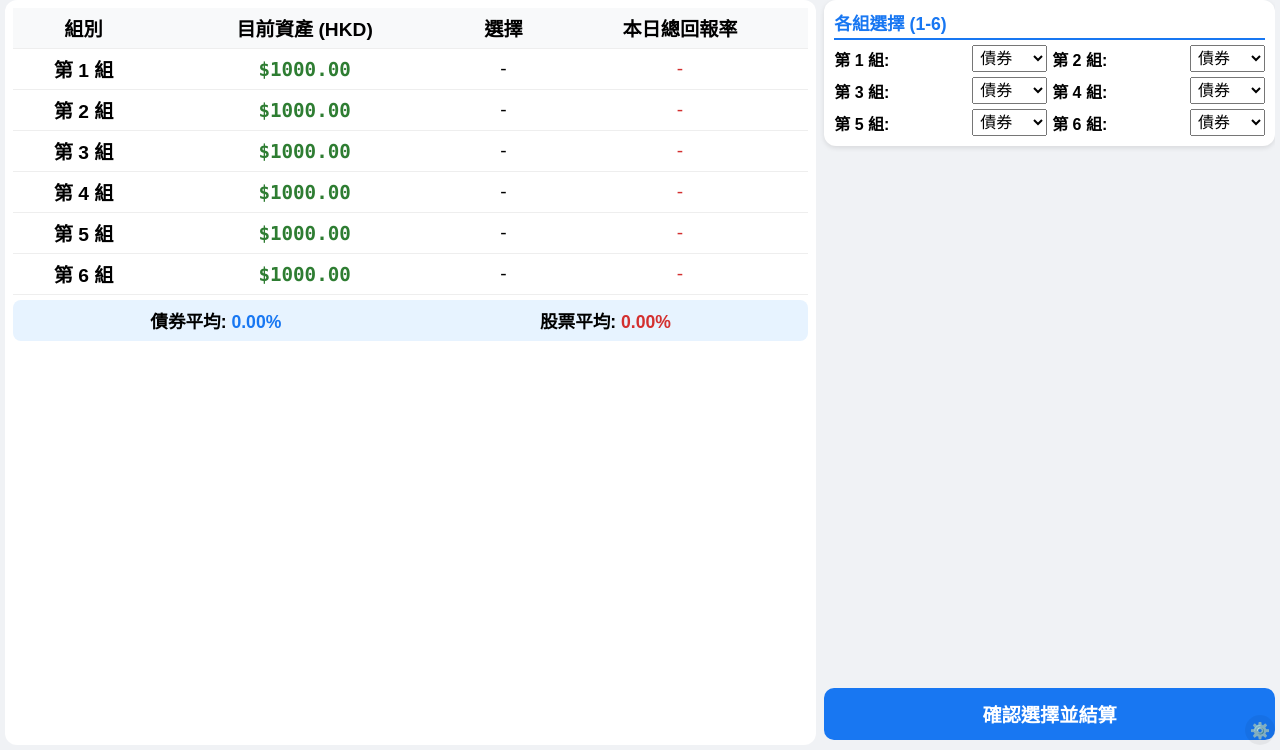
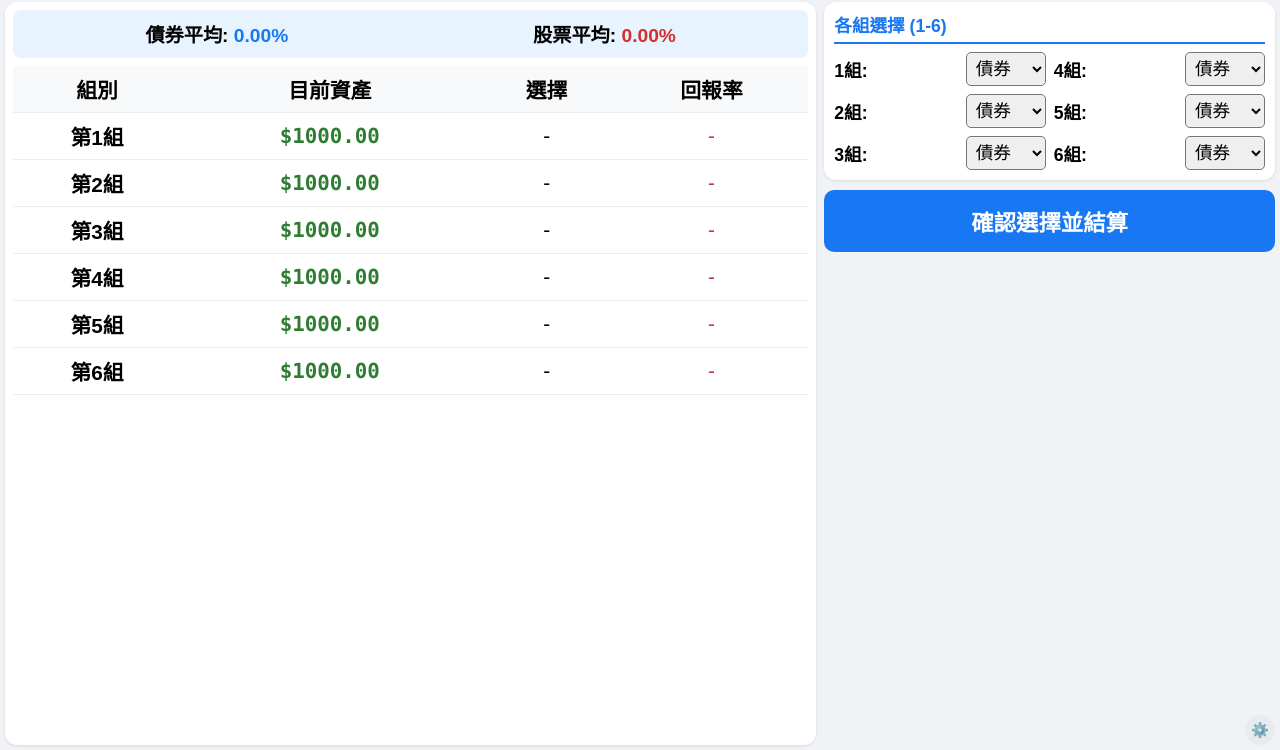
Before and after one commit to kanshing830/sharesandbonds, a plain HTML site: page index.html in a window 1280 px wide. Shown: the part 50-800 px from the top of the page. Drawn offline with Linux system fonts and the light colour scheme.

Commit message:
Update index.html

```diff
--- a/index.html
+++ b/index.html
@@ -2,93 +2,46 @@
 <html lang="zh-Hant">
 <head>
     <meta charset="UTF-8">
-    <title>投資模擬：誰是Elon Musk？！ (iPad 適配版)</title>
+    <title>投資模擬：誰是Elon Musk？！ (iPad 優化版)</title>
     <style>
-    /* Prevent the body from scrolling and use a full-height flex column */
-    body {
-        font-family: "Microsoft JhengHei", sans-serif;
-        background-color: #f0f2f5;
-        margin: 0;
-        padding: 5px;
-        height: 100vh;
-        overflow: hidden;
-        display: flex;
-        flex-direction: column;
-        box-sizing: border-box;
-    }
+        body { font-family: "Microsoft JhengHei", sans-serif; background-color: #f0f2f5; margin: 0; padding: 5px; height: 100vh; overflow: hidden; display: flex; flex-direction: column; box-sizing: border-box; }
+        .header { text-align: center; padding: 5px 0; background: #1877f2; color: white; border-radius: 8px; margin-bottom: 5px; flex-shrink: 0; }
+        .header h1 { margin: 0; font-size: 1.4rem; }
 
-    .header { text-align: center; padding: 5px 0; background: #1877f2; color: white; border-radius: 8px; margin-bottom: 5px; flex-shrink: 0; }
-    .header h1 { margin: 0; font-size: 1.3rem; }
+        .dashboard { flex: 1; display: grid; grid-template-columns: 1.8fr 1fr; gap: 8px; min-height: 0; }
 
-    /* Dashboard now takes up exactly the remaining height */
-    .dashboard {
-        flex: 1;
-        display: grid;
-        grid-template-columns: 1.8fr 1fr;
-        gap: 8px;
-        min-height: 0; /* Critical for flex children to shrink */
-        overflow: hidden;
-    }
-
-    /* Main Panel: The table area */
-    .main-panel {
-        background: white;
-        padding: 8px;
-        border-radius: 12px;
-        display: flex;
-        flex-direction: column;
-        min-height: 0;
-    }
-
-    /* Table Container: Make the table scroll internally if needed, but try to fit it */
+        /* 左側面板：統計移到最上方 */
+        .main-panel { background: white; padding: 8px; border-radius: 12px; display: flex; flex-direction: column; min-height: 0; box-shadow: 0 1px 3px rgba(0,0,0,0.1); }
+        .stats-box { background: #e7f3ff; padding: 10px; border-radius: 8px; font-size: 1.2rem; font-weight: bold; display: flex; justify-content: space-around; margin-bottom: 8px; flex-shrink: 0; }
         .table-container { flex: 1; overflow-y: auto; }
-    table { width: 100%; border-collapse: collapse; font-size: 1.2rem; }
-    th, td { border-bottom: 1px solid #eee; padding: 6px 4px; text-align: center; }
+        table { width: 100%; border-collapse: collapse; font-size: 1.3rem; }
+        th, td { border-bottom: 1px solid #eee; padding: 8px 4px; text-align: center; }
         th { background: #f8f9fa; position: sticky; top: 0; }
 
         .winner-row { background-color: #fff9c4 !important; }
+        .winner-row td { font-weight: bold; }
+        .winner-row td.balance { color: #f57f17; }
         .balance { font-family: 'Consolas', monospace; font-weight: bold; color: #2e7d32; }
 
-    .stats-box {
-        background: #e7f3ff;
-        padding: 8px;
-        border-radius: 8px;
-        font-size: 1.1rem;
-        font-weight: bold;
-        display: flex;
-        justify-content: space-around;
-        margin-top: 5px;
-        flex-shrink: 0;
-    }
+        /* 右側面板：按鈕移到中間 */
+        .side-panel { display: flex; flex-direction: column; gap: 8px; min-height: 0; }
+        .card { background: white; padding: 10px; border-radius: 12px; box-shadow: 0 1px 3px rgba(0,0,0,0.1); }
+        h2 { margin: 0 0 8px 0; font-size: 1.1rem; color: #1877f2; border-bottom: 2px solid #1877f2; padding-bottom: 5px; }
 
-    /* Side Panel: Inputs and Buttons */
-    .side-panel { display: flex; flex-direction: column; gap: 8px; min-height: 0; }
-    .card { background: white; padding: 10px; border-radius: 12px; box-shadow: 0 2px 5px rgba(0,0,0,0.1); }
-    h2 { margin: 0 0 5px 0; font-size: 1.1rem; color: #1877f2; border-bottom: 2px solid #1877f2; padding-bottom: 3px; }
+        .group-grid { display: grid; grid-template-columns: 1fr 1fr; grid-template-rows: repeat(3, 1fr); grid-auto-flow: column; gap: 8px; }
+        .group-item { display: flex; align-items: center; justify-content: space-between; font-size: 1.1rem; font-weight: bold; }
+        select { padding: 5px; font-size: 1.1rem; border-radius: 5px; width: 80px; }
 
-    /* Tighten the group grid to save vertical space */
-    .group-grid {
-        display: grid;
-        grid-template-columns: 1fr 1fr;
-        grid-template-rows: repeat(3, 1fr);
-        gap: 5px;
-    }
-    .group-item { display: flex; align-items: center; justify-content: space-between; font-size: 1rem; font-weight: bold; }
-    select { padding: 3px; font-size: 1rem; width: 75px; }
+        /* 結算按鈕區域 - 現在位於中間 */
+        .action-area { padding: 2px 0; }
+        .btn { width: 100%; padding: 15px; border: none; border-radius: 10px; cursor: pointer; font-weight: bold; font-size: 1.4rem; transition: 0.2s; }
+        .btn-next { background: #1877f2; color: white; }
+        .btn-reset { background: #ccc; margin-top: 8px; font-size: 1.1rem; padding: 10px; }
 
         #dividend-card { display: none; background: #fff4e5; border: 2px solid #f7b928; }
-    .div-btn { background: #f7b928; color: #000; border: none; padding: 8px; border-radius: 8px; font-weight: bold; font-size: 1rem; cursor: pointer; width: 100%; }
+        .div-btn { background: #f7b928; color: #000; border: none; padding: 12px; border-radius: 8px; font-weight: bold; font-size: 1.1rem; cursor: pointer; width: 100%; }
 
-    /* Buttons area */
-    .action-area { margin-top: auto; padding-bottom: 5px; flex-shrink: 0; }
-    .btn { width: 100%; padding: 12px; border: none; border-radius: 10px; cursor: pointer; font-weight: bold; font-size: 1.2rem; }
-    .btn-next { background: #1877f2; color: white; }
-
-    .admin-trigger {
-        position: fixed; bottom: 5px; right: 5px; width: 30px; height: 30px;
-        background: rgba(0,0,0,0.05); border-radius: 50%; display: flex;
-        align-items: center; justify-content: center; cursor: pointer; z-index: 999;
-    }
+        .admin-trigger { position: fixed; bottom: 5px; right: 5px; width: 30px; height: 30px; background: rgba(0,0,0,0.03); border-radius: 50%; display: flex; align-items: center; justify-content: center; z-index: 999; color: #ddd; font-size: 0.9rem; }
     </style>
 </head>
 <body>
@@ -99,21 +52,22 @@
 
 <div class="dashboard">
     <div class="main-panel">
+        <div class="stats-box">
+            <span>債券平均: <span id="avg-bond" style="color:#1877f2">0.00%</span></span>
+            <span>股票平均: <span id="avg-share" style="color:#d32f2f">0.00%</span></span>
+        </div>
+        <div class="table-container">
             <table>
                 <thead>
                     <tr>
                         <th>組別</th>
-                    <th>目前資產 (HKD)</th>
+                        <th>目前資產</th>
                         <th>選擇</th>
-                    <th>本日總回報率</th>
+                        <th>回報率</th>
                     </tr>
                 </thead>
                 <tbody id="table-body"></tbody>
             </table>
-
-        <div class="stats-box">
-            <span>債券平均: <span id="avg-bond" style="color:#1877f2">0.00%</span></span>
-            <span>股票平均: <span id="avg-share" style="color:#d32f2f">0.00%</span></span>
         </div>
     </div>
 
@@ -123,14 +77,14 @@
             <div class="group-grid" id="input-container"></div>
         </div>
 
-        <div id="dividend-card" class="card">
-            <h2 style="color: #e67e22; border-color: #e67e22;">公司即時決策 (隱藏獎勵)</h2>
-            <button class="div-btn" onclick="applyInstantDividend()">💰 追加額外股息 (+2%)</button>
+        <div class="action-area">
+            <button id="main-action-btn" class="btn btn-next" onclick="nextDay()">確認選擇並結算</button>
+            <button id="reset-btn" class="btn btn-reset" style="display:none;" onclick="location.reload()">重新開始</button>
         </div>
 
-        <div style="margin-top: auto; padding-bottom: 5px;">
-            <button id="main-action-btn" class="btn btn-next" onclick="nextDay()">確認選擇並結算</button>
-            <button id="reset-btn" class="btn" style="background:#ccc; display:none; margin-top:8px;" onclick="location.reload()">重新開始</button>
+        <div id="dividend-card" class="card">
+            <h2 style="color: #e67e22; border-color: #e67e22;">公司即時決策</h2>
+            <button class="div-btn" onclick="applyInstantDividend()">💰 追加額外股息 (+2%)</button>
         </div>
     </div>
 </div>
@@ -144,14 +98,7 @@
     let totalBondReturn = 0;
     let totalShareReturn = 0;
     let isSettled = false;
-
     const shareBehavior = [0.06, -0.05, 0.08, 0.04, -0.08, 0.07, 0.09];
-
-    window.addEventListener('keydown', function(e) {
-        if (e.key.toLowerCase() === 'd') {
-            toggleDividendCard();
-        }
-    });
 
     function toggleDividendCard() {
         if (!isSettled) return;
@@ -162,7 +109,7 @@
     function initInputs() {
         const container = document.getElementById('input-container');
         for (let i = 1; i <= 6; i++) {
-            container.innerHTML += `<div class="group-item"><label>第 ${i} 組:</label><select id="sel-${i}"><option value="B">債券</option><option value="S">股票</option></select></div>`;
+            container.innerHTML += `<div class="group-item"><label>${i}組:</label><select id="sel-${i}"><option value="B">債券</option><option value="S">股票</option></select></div>`;
         }
     }
 
@@ -170,26 +117,14 @@
         const tbody = document.getElementById('table-body');
         tbody.innerHTML = '';
         const maxBalance = Math.max(...groups.map(g => g.balance));
-
         groups.forEach(g => {
             let returnDisplay = '-';
             const isLeading = g.balance === maxBalance && g.balance > 1000;
-
             if (isSettled) {
-                const totalPct = (g.lastReturn * 100).toFixed(2);
-                returnDisplay = totalPct + '%';
-                if (g.currentBonus > 0) {
-                    returnDisplay += ` <small style="color:#f7b928">(+${g.currentBonus}% 股息)</small>`;
+                returnDisplay = (g.lastReturn * 100).toFixed(2) + '%';
+                if (g.currentBonus > 0) returnDisplay += ` <small>(+${g.currentBonus}%)</small>`;
             }
-            }
-
-            tbody.innerHTML += `
-                <tr class="${isLeading ? 'winner-row' : ''}">
-                    <td><strong>第 ${g.id} 組</strong>${isLeading ? '<span class="trophy">🏆</span>' : ''}</td>
-                    <td class="balance">$${g.balance.toFixed(2)}</td>
-                    <td>${isSettled ? (g.choice === 'B' ? '債券' : '股票') : '-'}</td>
-                    <td style="color:${g.lastReturn >= 0 ? '#d32f2f' : '#2e7d32'}">${returnDisplay}</td>
-                </tr>`;
+            tbody.innerHTML += `<tr class="${isLeading ? 'winner-row' : ''}"><td><strong>第${g.id}組</strong></td><td class="balance">$${g.balance.toFixed(2)}</td><td>${isSettled ? (g.choice === 'B' ? '債券' : '股票') : '-'}</td><td style="color:${g.lastReturn >= 0 ? '#d32f2f' : '#2e7d32'}">${returnDisplay}</td></tr>`;
         });
     }
 
@@ -211,37 +146,26 @@
         if (!isSettled) {
             isSettled = true;
             const bondBase = (Math.random() * (0.032 - 0.028) + 0.028);
-            const noise = (Math.random() * 0.01) - 0.005;
-            const shareBase = shareBehavior[day-1] + noise;
-
+            const shareBase = shareBehavior[day-1] + ((Math.random() * 0.01) - 0.005);
             groups.forEach(g => {
                 g.choice = document.getElementById(`sel-${g.id}`).value;
                 g.currentBonus = 0;
                 g.lastReturn = (g.choice === 'B') ? bondBase : shareBase;
-                g.balance = g.balance * (1 + g.lastReturn);
+                g.balance *= (1 + g.lastReturn);
             });
-
-            totalBondReturn += bondBase;
-            totalShareReturn += shareBase;
-
+            totalBondReturn += bondBase; totalShareReturn += shareBase;
             document.getElementById('avg-bond').innerText = (totalBondReturn / day * 100).toFixed(2) + "%";
             document.getElementById('avg-share').innerText = (totalShareReturn / day * 100).toFixed(2) + "%";
-
             renderTable();
-
-            document.getElementById('main-action-btn').innerText = "進入下一天 →";
+            document.getElementById('main-action-btn').innerText = "下一天 →";
             document.getElementById('main-action-btn').style.background = "#28a745";
         } else {
             if (day === maxDays) {
                 document.getElementById('main-action-btn').style.display = 'none';
-                document.getElementById('dividend-card').style.display = 'none';
                 document.getElementById('reset-btn').style.display = 'block';
-                document.querySelector('.header').style.background = '#2e7d32';
-                document.querySelector('.header h1').innerText = "最終結算：誰是 Elon Musk？！";
-                renderTable();
+                document.querySelector('.header h1').innerText = "最終結算！";
             } else {
-                day++;
-                isSettled = false;
+                day++; isSettled = false;
                 document.getElementById('day-num').innerText = day;
                 document.getElementById('dividend-card').style.display = 'none';
                 document.getElementById('main-action-btn').innerText = "確認選擇並結算";
@@ -250,9 +174,7 @@
             }
         }
     }
-
-    initInputs();
-    renderTable();
+    initInputs(); renderTable();
 </script>
 </body>
 </html>
```
Lines whose indentation alone changed are shown as unchanged.
